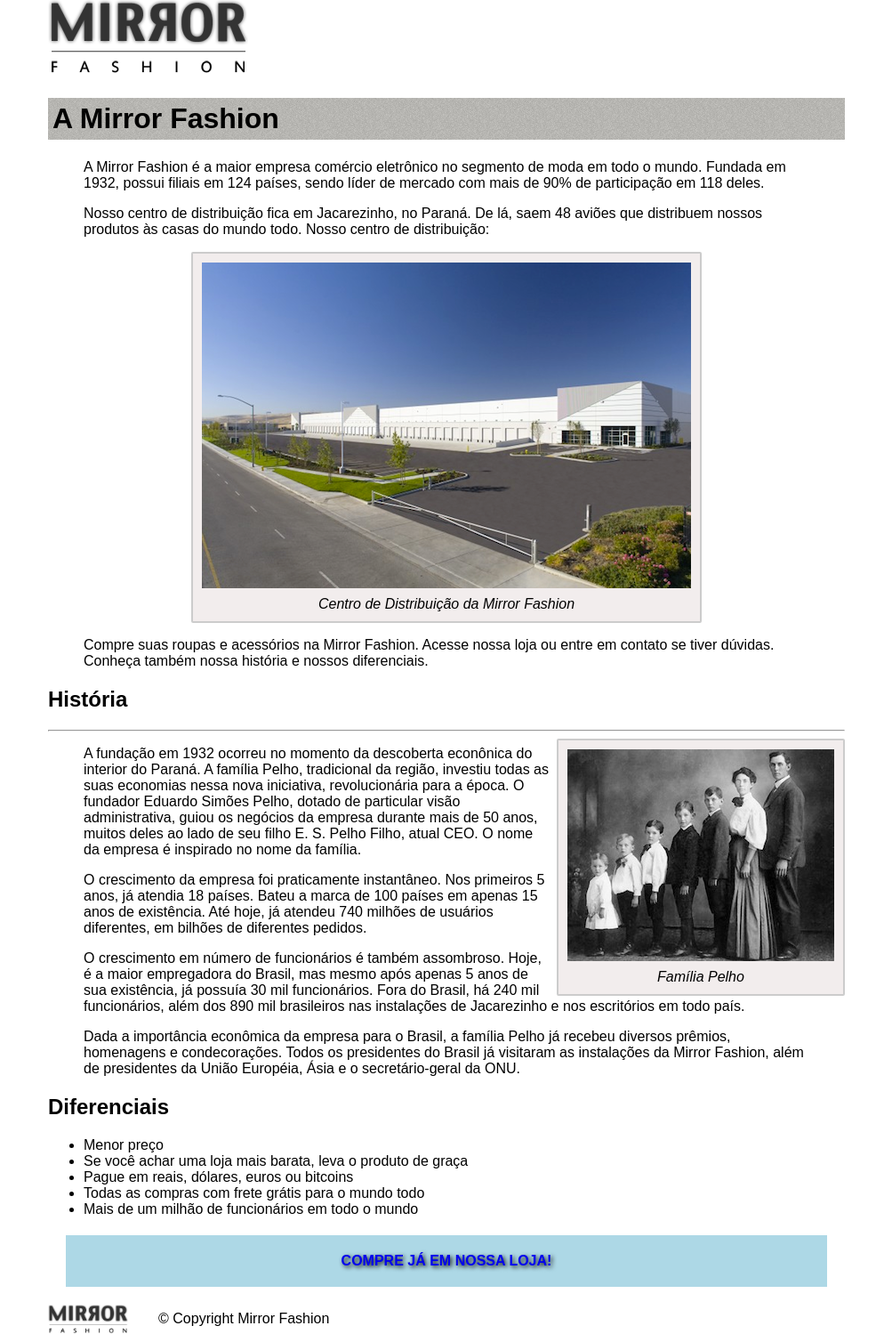
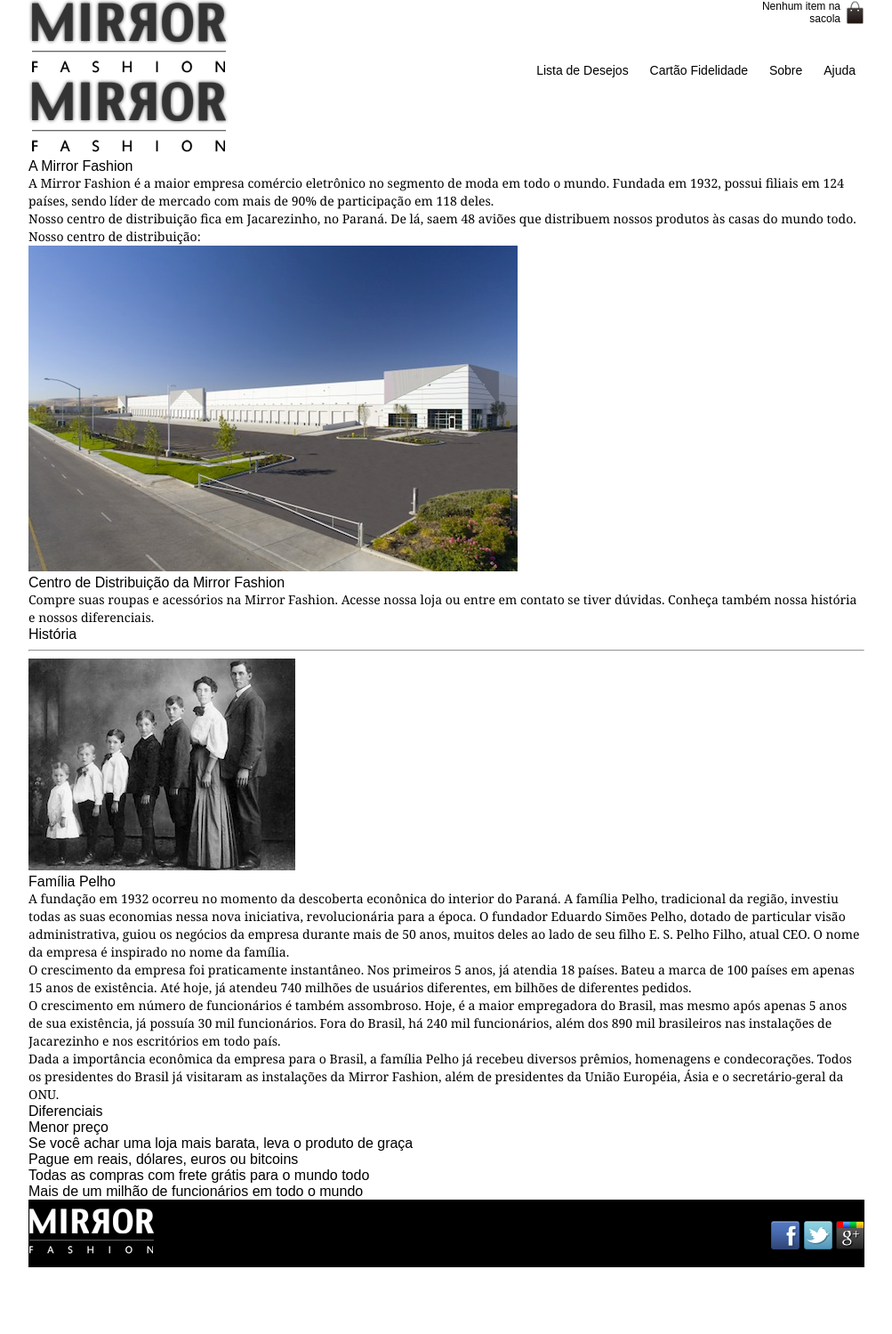
Before and after one commit to eaeniko/WD-Caelum-Cursos, a PHP site: page /sobre.php in a window 1280 px wide. Shown: the whole page at 89% size, without its empty margins (138-1141 px from the left). After the commit the page ends 1424 px from the top, so only its background shows below. Run offline with PHP 8.4, Linux system fonts and the light colour scheme.

Commit message:
Corrigindo estrutura do Header e Head pdas páginas
Header estava incluso com <html, title, head, etc>

Retirei e coloquei em cada página, para evitar o carremento total de todas as abas direto na home.

```diff
--- a/Web-Design-Caelum-Curso-master/mirrorfashion/css/index.css
+++ b/Web-Design-Caelum-Curso-master/mirrorfashion/css/index.css
@@ -177,7 +177,9 @@
 .vitrine {
     display: inline-block;
     width: 49%;
+    margin-top: 5px;
     margin-right: 5px;
+    margin-bottom: 20px;
 
     vertical-align: top;
 }
@@ -228,8 +230,14 @@
     background-color: white;
 }
 .miniatura figcaption {
-    padding: 5px;
+    width: 120px;
+    margin-bottom: 5px;
+    margin-left: 13px;
 }
+.miniatura li {
+    vertical-align: top;
+}
+
 /* Footer*/
 
 .footer {
@@ -241,7 +249,7 @@
     float: right;
 }
 
-.footer a {
+.social a {
     display: inline-block;
     width: 32px;
     height: 32px;
@@ -265,3 +273,6 @@
 [href*="twitter.com"] {
     background: url(../img/twitter.png);
 }
+[href*="googleplus.com"] {
+    background: url(../img/googleplus.png);
+}
--- a/Web-Design-Caelum-Curso-master/mirrorfashion/include/footer.php
+++ b/Web-Design-Caelum-Curso-master/mirrorfashion/include/footer.php
@@ -11,6 +11,6 @@
 			</div>
 		</footer>
 
-	</body>
+
 
 </html>
--- a/Web-Design-Caelum-Curso-master/mirrorfashion/include/header.php
+++ b/Web-Design-Caelum-Curso-master/mirrorfashion/include/header.php
@@ -1,15 +1,3 @@
-<!DOCTYPE html>
-<html lang="pt-br">
-	<head>
-		<meta charset="UTF-8">
-		<meta name="viewport" content="width=device-width">
-		<title>Home - Mirror Fashion</title>
-		<link rel="stylesheet" href="css/reset.css">
-		<link rel="stylesheet" href="css/index.css">
-	</head>
-
-	<body>
-
 		<header class="container">
 		<h1>
 			<a href="index.php"><img src="img/logo.png" alt="A Mirror Fashion"></a>
--- a/Web-Design-Caelum-Curso-master/mirrorfashion/js/carrinho.js
+++ b/Web-Design-Caelum-Curso-master/mirrorfashion/js/carrinho.js
@@ -6,7 +6,7 @@
 
 
 	document.querySelector("#total").textContent =  (quantidade * preco ).toFixed(2).replace(".",",").replace("R$"," ");
-	console.log(preco)
+
 
 }
 
--- a/Web-Design-Caelum-Curso-master/mirrorfashion/sobre.php
+++ b/Web-Design-Caelum-Curso-master/mirrorfashion/sobre.php
@@ -1,14 +1,17 @@
 <!DOCTYPE html>
-<html>
+<html lang="pt-br">
 	<head>
-
-		<meta charset="utf-8">
-		<title>Mirror Fashion</title>
-		<link rel="stylesheet" href="css/style.css">
-
+		<meta charset="UTF-8">
+		<meta name="viewport" content="width=device-width">
+		<title>Home - Mirror Fashion</title>
+		<link rel="stylesheet" href="css/reset.css">
+		<link rel="stylesheet" href="css/index.css">
 	</head>
 
+
 	<body class="container">
+	<?php include "include/header.php" ?>
+
 		<img src="img/logo.png" alt="Logo Mirror Fashion">
 		<h1 class="titulo">A Mirror Fashion</h1>
 
@@ -90,15 +93,7 @@
 			</ul>
 
 
-		<div class="btn">
-			<p><a href="index.php">Compre já em nossa loja!</a></p>
-		</div>
-		<footer>
-			<div>
-				<img src="img/logo.png" alt="Logo">
-				&copy; Copyright Mirror Fashion
-			</div>
-		</footer>
+			<?php include "include/footer.php" ?>
 
 	</body>
 
```
Also changed, not shown: Web-Design-Caelum-Curso-master/mirrorfashion/checkout.php (+3 -5 lines), Web-Design-Caelum-Curso-master/mirrorfashion/css/produto-checkout.css (added, +50 -0 lines), Web-Design-Caelum-Curso-master/mirrorfashion/index.php (+11 -0 lines), Web-Design-Caelum-Curso-master/mirrorfashion/produto.php (+12 -3 lines).
